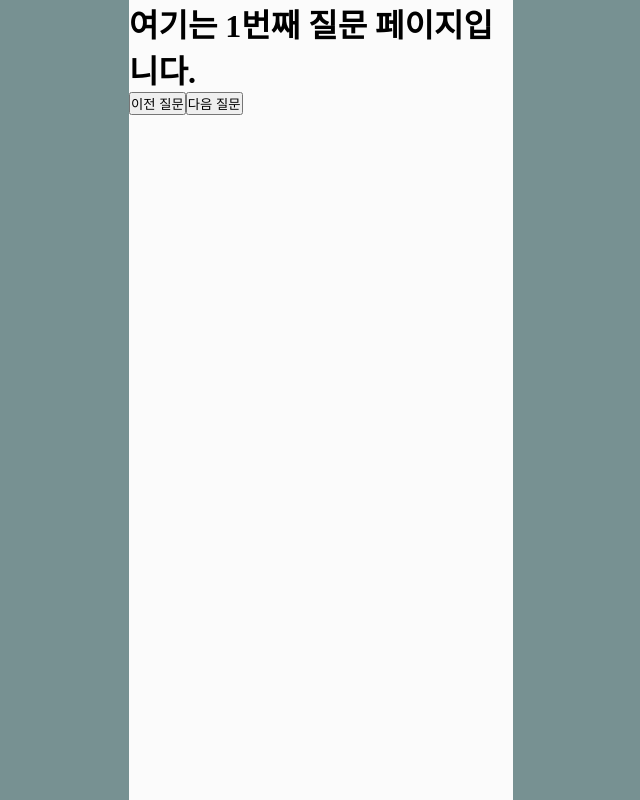
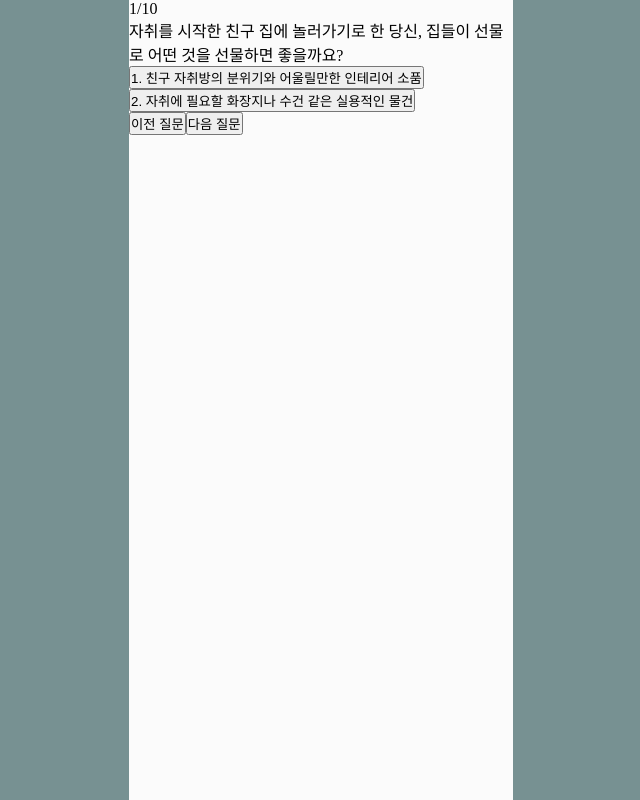
Before and after one commit to Dev-bti/Dev-bti_FrontEnd, a React (Vite) app: page /question/1 in a window 1280 px wide. Shown: the whole page, without its empty margins (319-959 px from the left). Built offline with nearby package versions, Linux system fonts and the light colour scheme.

Commit message:
:art: Question page 1차 구현 완료
need refactoring

```diff
--- a/src/components/QuestionPage.jsx
+++ b/src/components/QuestionPage.jsx
@@ -4,6 +4,7 @@ import "../styles/question.css";
 import "../styles/global.css";
 
 export default function QuestionPage() {
+  const [progress, setProgress] = useState(10);
   const { question_id } = useParams();
   let navigate = useNavigate();
   const questionId = parseInt(question_id, 10);
@@ -11,6 +12,8 @@ export default function QuestionPage() {
 
   // move to next question
   const handleNextQuestion = () => {
+    const newProgress = (progress + 10) % 110;
+    setProgress(newProgress);
     const nextQuestionId = questionId + 1;
     if (nextQuestionId <= totalQuestion) {
       navigate(`/question/${nextQuestionId}`);
@@ -21,6 +24,8 @@ export default function QuestionPage() {
 
   // move to prev question
   const handlePrevQuestion = () => {
+    const prevProgress = (progress - 10) % 110;
+    setProgress(prevProgress);
     const prevQuestionId = questionId - 1;
     if (prevQuestionId > 0) {
       navigate(`/question/${prevQuestionId}`);
@@ -32,9 +37,29 @@ export default function QuestionPage() {
   return (
     <div className="container">
       <div className="content-container question-page">
-        <h1>여기는 {questionId}번째 질문 페이지입니다.</h1>
-        <button onClick={handlePrevQuestion}>이전 질문</button>
-        <button onClick={handleNextQuestion}>다음 질문</button>
+        <div className="progressBar">
+          <div className="progress" style={{ width: `${progress}%` }}></div>
+        </div>
+        <p>
+          <span>{questionId}</span>/10
+        </p>
+        <div className="question-area">
+          자취를 시작한 친구 집에 놀러가기로 한 당신, 집들이 선물로 어떤 것을
+          선물하면 좋을까요?
+        </div>
+        <div className="border-line"></div>
+        <div className="answer-area">
+          <button id="front" className="answer-button">
+            1. 친구 자취방의 분위기와 어울릴만한 인테리어 소품
+          </button>
+          <button id="back" className="answer-button">
+            2. 자취에 필요할 화장지나 수건 같은 실용적인 물건
+          </button>
+        </div>
+        <div className="button-area">
+          <button onClick={handlePrevQuestion}>이전 질문</button>
+          <button onClick={handleNextQuestion}>다음 질문</button>
+        </div>
       </div>
     </div>
   );
```
